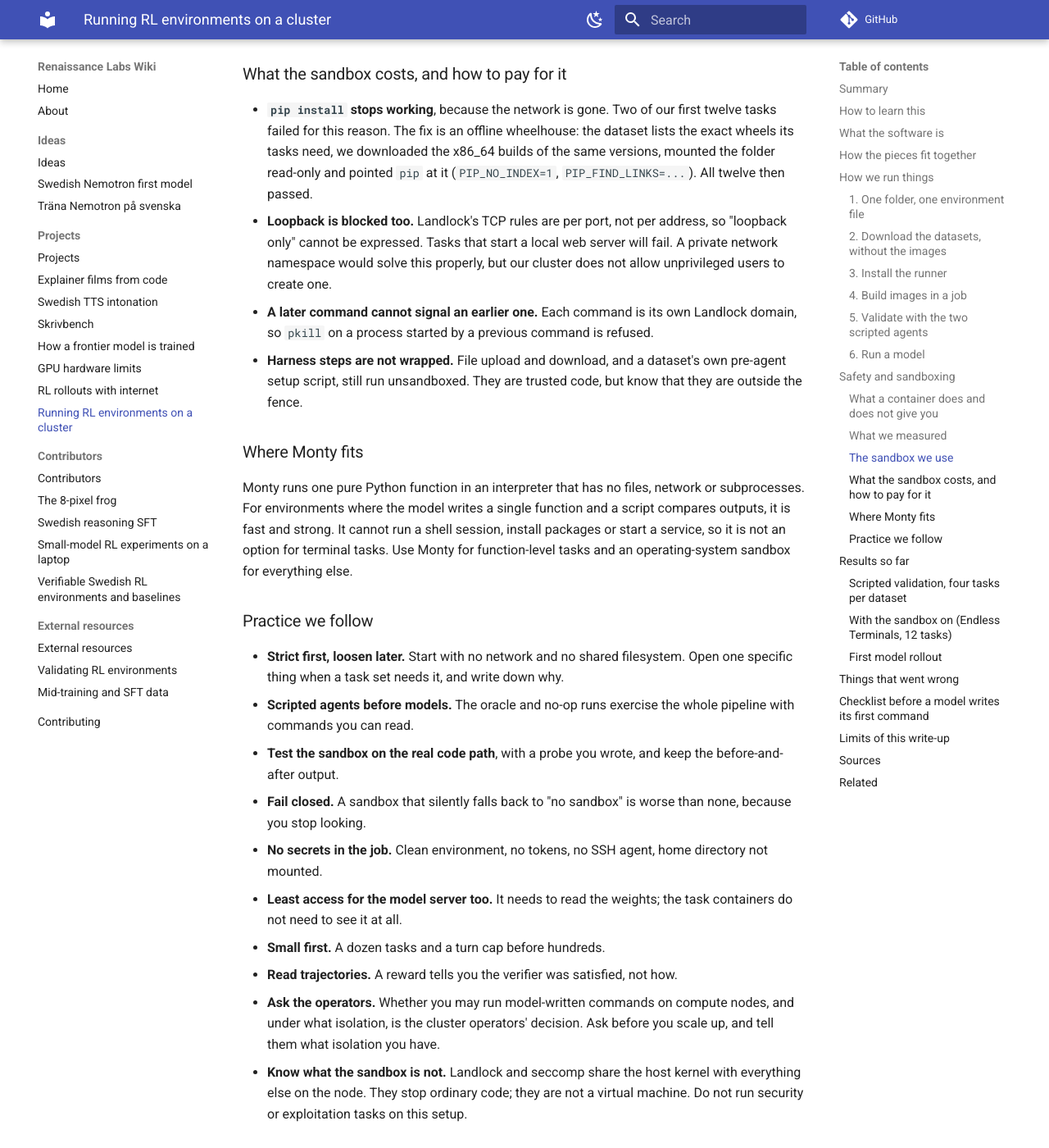
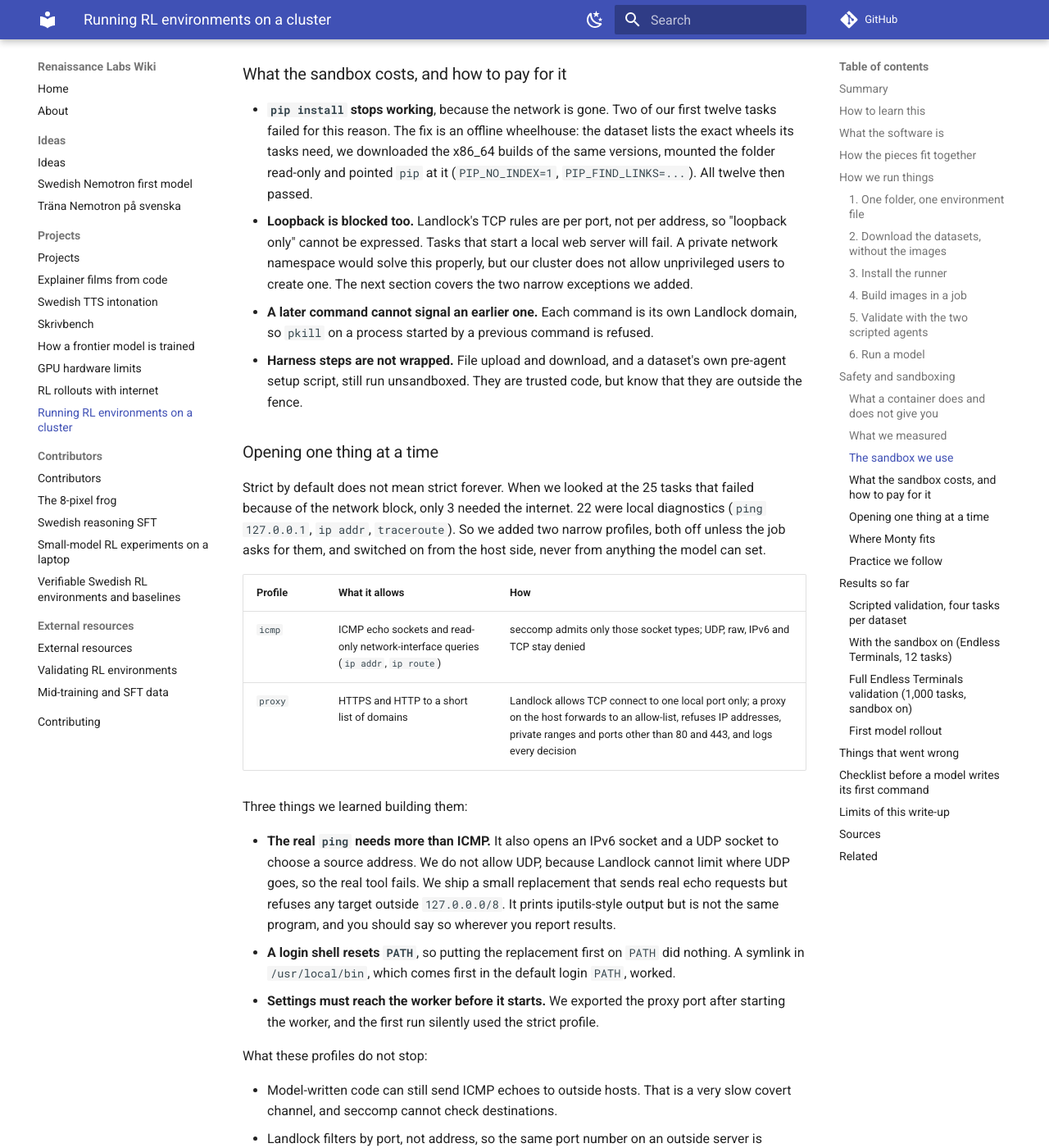
Before and after one commit to BirgerMoell/renaissancelabs-wiki, an MkDocs documentation site: the page built from docs/projects/running-rl-environments.md, in a window 1280 px wide and 1400 px high, scrolled down 7075 px. Shown: the whole window at 82% size. Built offline with MkDocs 1.6.1 and Material for MkDocs 9.7.7, drawn with Linux system fonts in a browser that asks for light colours; comment, search, counter and statistics services are not loaded; some of the changed text lies outside the part shown.

Commit message:
RL environments guide: full validation results and narrow network profiles
Co-Authored-By: Claude Sonnet 5.5 <noreply@anthropic.com>

```diff
--- a/docs/projects/running-rl-environments.md
+++ b/docs/projects/running-rl-environments.md
@@ -185,9 +185,29 @@ The launcher **fails closed**: if any protection cannot be applied, it exits wit
 ### What the sandbox costs, and how to pay for it
 
 - **`pip install` stops working**, because the network is gone. Two of our first twelve tasks failed for this reason. The fix is an offline wheelhouse: the dataset lists the exact wheels its tasks need, we downloaded the x86_64 builds of the same versions, mounted the folder read-only and pointed `pip` at it (`PIP_NO_INDEX=1`, `PIP_FIND_LINKS=...`). All twelve then passed.
-- **Loopback is blocked too.** Landlock's TCP rules are per port, not per address, so "loopback only" cannot be expressed. Tasks that start a local web server will fail. A private network namespace would solve this properly, but our cluster does not allow unprivileged users to create one.
+- **Loopback is blocked too.** Landlock's TCP rules are per port, not per address, so "loopback only" cannot be expressed. Tasks that start a local web server will fail. A private network namespace would solve this properly, but our cluster does not allow unprivileged users to create one. The next section covers the two narrow exceptions we added.
 - **A later command cannot signal an earlier one.** Each command is its own Landlock domain, so `pkill` on a process started by a previous command is refused.
 - **Harness steps are not wrapped.** File upload and download, and a dataset's own pre-agent setup script, still run unsandboxed. They are trusted code, but know that they are outside the fence.
+
+### Opening one thing at a time
+
+Strict by default does not mean strict forever. When we looked at the 25 tasks that failed because of the network block, only 3 needed the internet. 22 were local diagnostics (`ping 127.0.0.1`, `ip addr`, `traceroute`). So we added two narrow profiles, both off unless the job asks for them, and switched on from the host side, never from anything the model can set.
+
+| Profile | What it allows | How |
+|---|---|---|
+| `icmp` | ICMP echo sockets and read-only network-interface queries (`ip addr`, `ip route`) | seccomp admits only those socket types; UDP, raw, IPv6 and TCP stay denied |
+| `proxy` | HTTPS and HTTP to a short list of domains | Landlock allows TCP connect to one local port only; a proxy on the host forwards to an allow-list, refuses IP addresses, private ranges and ports other than 80 and 443, and logs every decision |
+
+Three things we learned building them:
+
+- **The real `ping` needs more than ICMP.** It also opens an IPv6 socket and a UDP socket to choose a source address. We do not allow UDP, because Landlock cannot limit where UDP goes, so the real tool fails. We ship a small replacement that sends real echo requests but refuses any target outside `127.0.0.0/8`. It prints iputils-style output but is not the same program, and you should say so wherever you report results.
+- **A login shell resets `PATH`**, so putting the replacement first on `PATH` did nothing. A symlink in `/usr/local/bin`, which comes first in the default login `PATH`, worked.
+- **Settings must reach the worker before it starts.** We exported the proxy port after starting the worker, and the first run silently used the strict profile.
+
+What these profiles do not stop:
+
+- Model-written code can still send ICMP echoes to outside hosts. That is a very slow covert channel, and seccomp cannot check destinations.
+- Landlock filters by port, not address, so the same port number on an outside server is reachable. A random high port per job makes this unlikely, not impossible.
 
 ### Where Monty fits
 
@@ -236,6 +256,25 @@ Four tasks per dataset is a smoke test, not a validation. It shows which dataset
 | Sandbox, no wheelhouse | 10/12 | 12/12 |
 | Sandbox plus offline wheelhouse | 12/12 | 12/12 |
 
+### Full Endless Terminals validation (1,000 tasks, sandbox on)
+
+Images rebuilt on x86_64 (993 built, 4 reused, 3 failed; no registry rate-limit errors this time, using a public mirror for the base image). Oracle and no-op agents, 2h34m on one CPU node.
+
+| Lane (the dataset's own label) | Tasks | Oracle passed | No-op rejected | Passed both |
+|---|---|---|---|---|
+| Strict isolation | 975 | 958 | 974 | 958 |
+| Host network | 22 | 4 | 22 | 4 |
+| Proxy (TCP) | 3 | 0 | 3 | 0 |
+
+The 25 network-lane tasks were expected to fail under a blanket network block. Rerunning them with the matching narrow profile:
+
+| Lane | Profile | Oracle passed | No-op rejected |
+|---|---|---|---|
+| Host network | `icmp` | 17/22 | 22/22 |
+| Proxy (TCP) | `proxy` | 3/3 | 3/3 |
+
+Remaining misses in the host-network lane: three tasks need `traceroute` (not built), one checks the process name of `ping`, and one fails an unrelated float-versus-int check. No no-op run passed anywhere, which is the property that matters most. Both parts of this result were produced with scripted agents, not a model.
+
 ### First model rollout
 
 Nemotron 3.5 Lightning (30B, served with vLLM on one GPU), Terminus-2, 30-turn cap, sandbox and wheelhouse on, twelve Endless Terminals tasks. The run took under seven minutes.
@@ -259,12 +298,13 @@ Each of these cost time. They are listed so you can check for them first.
 | Reference solution fails a file-permission check | Cluster default `umask` is 0002; tasks assume Docker's 022 | `umask 022` before starting the worker |
 | "0 tasks found" | The task scanner does not follow symbolic links | Copy task folders instead of linking them |
 | Dataset download stops with HTTP 429 | Anonymous Hugging Face rate limit on datasets with thousands of small files | Retry (downloads resume), or authenticate |
-| Hundreds of builds fail with `TOOMANYREQUESTS` | Every build asks Docker Hub for the base image manifest; the anonymous limit is about 100 pulls per six hours | Pull the base image through a public mirror, or build it once to a local file. In a four-task test the mirror route got past the limit; it is not yet tried at full scale |
+| Hundreds of builds fail with `TOOMANYREQUESTS` | Every build asks Docker Hub for the base image manifest; the anonymous limit is about 100 pulls per six hours | Pull the base image through a public mirror, or build it once to a local file. The mirror route got through 1,000 builds with no rate-limit errors |
 | One build hangs for many minutes inside `apt-get install` | A stalled connection to the distribution's package mirror; every task image runs its own `apt-get` | Keep a build timeout, retry, and limit parallel builds. A shared base image with the common packages would avoid most of these downloads |
 | A handful of builds fail at the very start with a JSON error | Many parallel builds race on Apptainer's shared download cache | Warm the cache with one build before starting the rest |
 | `fakeroot` fails inside the image | The host's `fakeroot` binary needs a newer C library than an old base image has | Not solved yet |
 | Graders fail with "No interpreter found for Python 3.13" | The grader expects a pre-downloaded Python and package mirror that is not redistributed | Build that mirror, as the dataset card describes |
 | Agent cannot start: "tmux: command not found" | The image build installs tmux on a best-effort basis and it silently failed | Check for tmux after building; treat its absence as a build failure |
+| Real `ping` fails in the sandbox even with ICMP allowed | It also opens IPv6 and UDP sockets | Loopback-only replacement; see "Opening one thing at a time" |
 | Home directory over quota | Tools cache into `$HOME` by default | Point every cache at project storage |
 
 ## Checklist before a model writes its first command
@@ -283,7 +323,8 @@ Each of these cost time. They are listed so you can check for them first.
 
 - Everything here is from one day of work on one cluster. Other clusters differ in what they mount, whether compute nodes reach the internet, and which namespaces users may create.
 - Only Endless Terminals has been run with the sandbox on. The other datasets have only the four-task smoke test without it.
-- The full 1,000-task validation has not completed; the first attempt was stopped by the Docker Hub rate limit.
+- The 1,000-task validation used scripted agents. No model has run on more than twelve tasks, and none has run under the `icmp` or `proxy` profiles.
+- We have not looked into the roughly 17 strict-lane oracle misses beyond counting them.
 - The sandbox launcher and the hook into the runner are local changes. They are not published, and nobody outside the project has reviewed them.
 - We have not read the model's trajectories in detail, so we cannot yet say how often the sandbox restrictions cost it turns.
 - The datasets, the protocol and the Harbor fork are other people's work; see [the external resource page](../external/marianna13-rl-validation.md).
```
